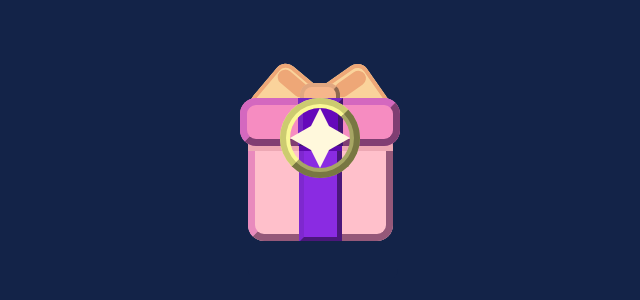
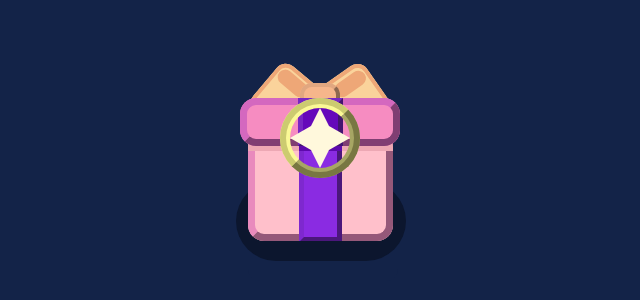
Before and after one commit to IKKYnoi/G-ik-t-Box_IK, a plain HTML site: page index.html in a window 1280 px wide. Shown: the part 194-494 px from the top of the page, without its empty margins (317-957 px from the left). Drawn offline with Linux system fonts and the light colour scheme.

Commit message:
Update index.html

```diff
--- a/index.html
+++ b/index.html
@@ -3,6 +3,7 @@
     <head> <!--ข้อมูลเบื้องหลัง ไม่แสดงบนจอ-->
         <title>G(ik)t Box</title>
         <link rel="icon" type="image/png" href="Resize_G(ik)t-box.png">
+
 
         <!--เพิ่ม style เป็นหัวใจในการตกแต่ง CSS หน้าตา เสื้อผ้า-->
         <style>
@@ -238,6 +239,18 @@
 
         }
 
+        .shadow {
+            animation: pulse 1s ease-in-out infinite;
+            z-index: 0;
+            width: 170px;
+            height: 80px;
+            border-radius: 1000px;
+            background: #0c162e;
+            position: absolute;
+            left: -12.5px;
+            top: 50px;
+        }
+
         /*Animation*/
 
         @keyframes float {
@@ -313,6 +326,8 @@
                 <div class="box-shadow"></div> <!--เงากล่องกับฝา-->
                 <div class="box-bow-shadow"></div>
             </div> <!--กล่อง-->
+
+            <div class="shadow"></div> <!--เงาทุกอย่าง-->
         </div> <!--กล่องสี่เหลี่ยม 1ชุด และตั้งชื่อว่า gift-box-->
 
         <div class="popup">
@@ -348,5 +363,4 @@
 </script>
 
 
-
 </html>
```
